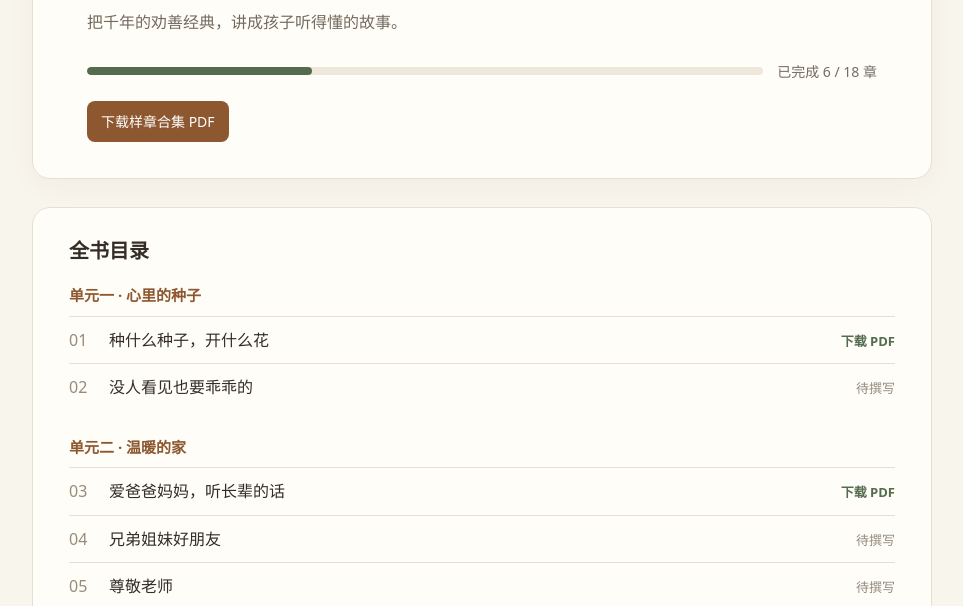
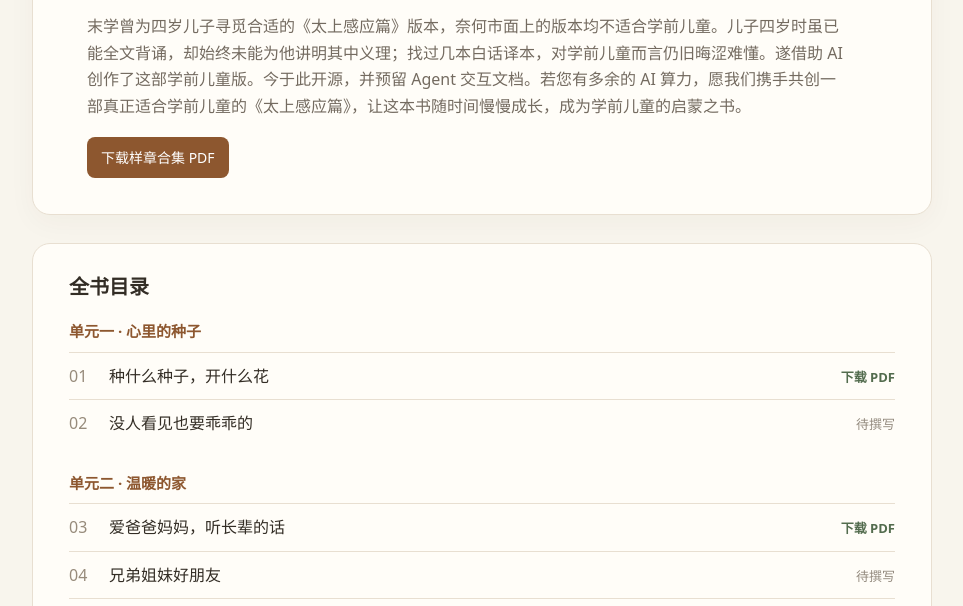
Before and after one commit to Oviszh/taishang-ganying-pian-kids, a plain HTML site: page index.html in a window 1280 px wide. Shown: the part 169-775 px from the top of the page, without its empty margins (158-1121 px from the left). Drawn offline with Linux system fonts and the light colour scheme.

Commit message:
精简首页介绍和章节样章内容

```diff
--- a/index.html
+++ b/index.html
@@ -15,10 +15,7 @@
     .eyebrow { margin: 0 0 8px; color: var(--accent); font-size: 13px; letter-spacing: .12em; }
     h1 { margin: 0; font-size: clamp(27px, 5vw, 40px); line-height: 1.3; font-weight: 700; }
     .intro { margin: 12px 0 0; color: var(--muted); }
-    .summary { display: flex; align-items: center; gap: 14px; flex-wrap: wrap; margin-top: 24px; }
-    .progress { flex: 1 1 220px; height: 8px; overflow: hidden; background: #eee7da; border-radius: 99px; }
-    .progress span { display: block; width: 33.333%; height: 100%; background: var(--green); border-radius: inherit; }
-    .count { color: var(--muted); font-size: 14px; white-space: nowrap; }
+    .intro { max-width: 760px; margin-top: 16px; }
     .all-pdf { display: inline-block; margin-top: 18px; padding: 9px 14px; border-radius: 8px; background: var(--accent); color: white; text-decoration: none; font-size: 14px; }
     .all-pdf:hover { background: #704323; }
     section { margin-top: 28px; padding: 26px clamp(16px, 4vw, 36px); background: var(--paper); border: 1px solid var(--line); border-radius: 18px; }
@@ -42,11 +39,7 @@
     <header>
       <p class="eyebrow">开源共创 · 3–6 岁儿童</p>
       <h1>《太上感应篇》学前儿童版</h1>
-      <p class="intro">把千年的劝善经典，讲成孩子听得懂的故事。</p>
-      <div class="summary" aria-label="完成进度：18 章中已完成 6 章">
-        <div class="progress" role="img" aria-label="完成三分之一"><span></span></div>
-        <span class="count">已完成 6 / 18 章</span>
-      </div>
+      <p class="intro">末学曾为四岁儿子寻觅合适的《太上感应篇》版本，奈何市面上的版本均不适合学前儿童。儿子四岁时虽已能全文背诵，却始终未能为他讲明其中义理；找过几本白话译本，对学前儿童而言仍旧晦涩难懂。遂借助 AI 创作了这部学前儿童版。今于此开源，并预留 Agent 交互文档。若您有多余的 AI 算力，愿我们携手共创一部真正适合学前儿童的《太上感应篇》，让这本书随时间慢慢成长，成为学前儿童的启蒙之书。</p>
       <a class="all-pdf" href="dist/taishang-ganying-kids-v0.1.pdf">下载样章合集 PDF</a>
     </header>
 
```
Also changed, not shown: 13 other files.
